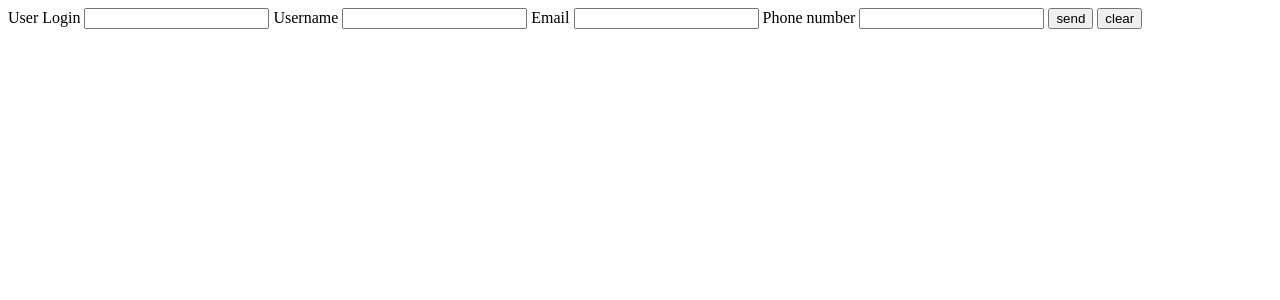
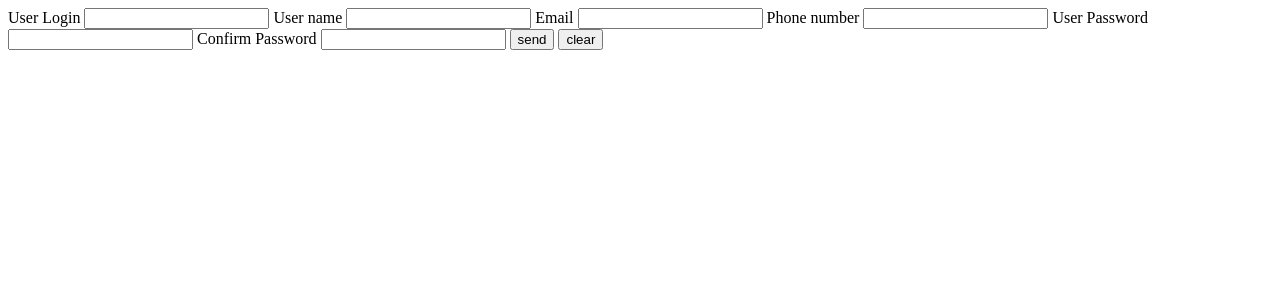
Before and after one commit to JbRodrigues/Car-Wash, a PHP site: page /app/create_user.php in a window 1280 px wide. Shown: the top 300 px of the page. Run offline with PHP 8.4, Linux system fonts and the light colour scheme.

Commit message:
Add config to create_user file

```diff
--- a/app/create_user.php
+++ b/app/create_user.php
@@ -1,3 +1,41 @@
+<?php
+    include_once("../config/connect.php");
+    session_start();
+
+    if (isset($_POST['send'])) {
+        //echo "Formulario Enviado!";
+        $post = $_POST;
+        unset($post['send']);
+        extract($post);
+        if (!in_array("", $post)) {
+
+            if ($usuSenha != $usuConfirmaSenha) {
+                echo "Senhas Não conferem!";
+            } else {
+
+                $usuSenha = md5($User_pass);
+                $usuNome = ucfirst($User_name);
+                $sql = "INSERT INTO user ";
+                $sql .= "(User_name, User_login, User_pass, User_email, User_phone) VALUES";
+                $sql .= "('{$User_name}','{$User_pass}','{$User_login}')";
+
+                $con = connecta();
+                $con->query($sql);
+
+                if ($con->affected_rows > 0) {
+                    header("location:index.php");
+                } else {
+                    echo "Error!";
+                }
+            }
+        } else {
+            $msg = "All Fields need to be filled";
+        }
+    }
+
+?>
+
+
 <!DOCTYPE html>
 <html lang="en">
 
@@ -10,15 +48,25 @@
 
 <body>
     <main>
-        <form action="get">
+        <form action="create_user.php" method="post">
             <label for="create_login">User Login</label>
-            <input type="text" id="create_login">
-            <label for="create_name">Username</label>
-            <input type="text" id="create_name">
+            <input type="text" id="create_login" name="User_login" value="<?= (isset($User_login)) ? $User_login : ""; ?>">
+
+            <label for="create_name">User name</label>
+            <input type="text" id="create_name" name="User_name" value="<?= (isset($User_name)) ? $User_name : ""; ?>">
+
             <label for="create_email">Email</label>
-            <input type="email" id="create_email">
+            <input type="email" id="create_email" name="User_email">
+
             <label for="create_phone">Phone number</label>
-            <input type="tel" id="create_phone" >
+            <input type="tel" id="create_phone" name="User_phone">
+
+            <label for="create_name">User Password</label>
+            <input type="text" id="create_pass" name="User_pass" value="<?= (isset($User_pass)) ? $User_pass : ""; ?>">
+
+            <label for="create_name">Confirm Password</label>
+            <input type="text" id="create_passConfirm" name="User_passConfirm" value="<?= (isset($User_passConfirm)) ? $User_passConfirm : ""; ?>">
+
             <input type="button" value="send" id="create_send">
             <input type="reset" value="clear" id="create_clear">
         </form>
--- a/index.php
+++ b/index.php
@@ -1,5 +1,5 @@
 <?php
-    include_once("config/connect.php")
+include_once("./config/connect.php")
 
 ?>
 
@@ -16,7 +16,7 @@
 <body>
     <main>
         <div class="index_icon">
-            <img src="" alt="barber icon">
+            <img src="" alt="carwash icon">
         </div>
 
         <form action="get">
```
Also changed, not shown: app/index.php (+5 -2 lines).
